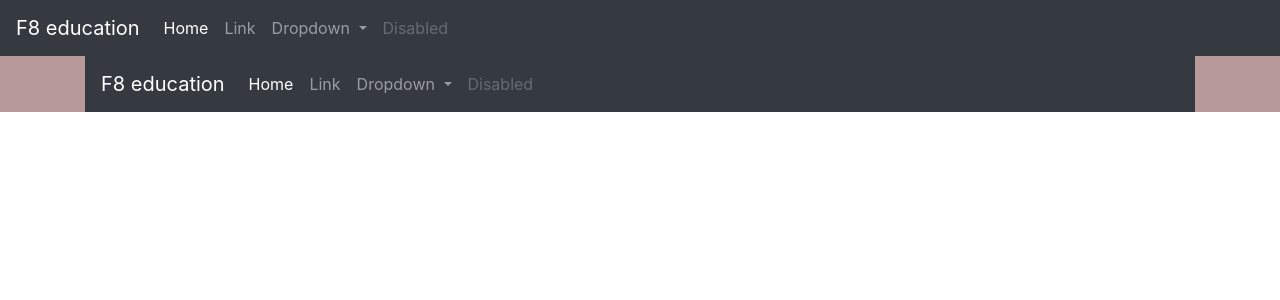
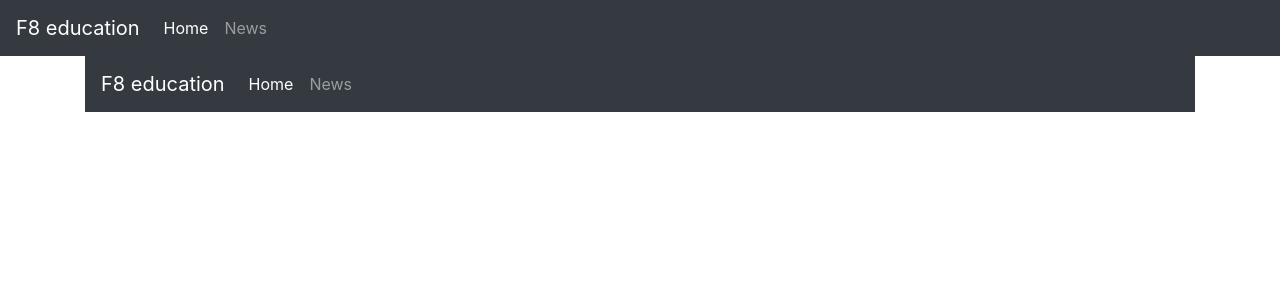
Before and after one commit to Chicken-learns-to-code/basic-nodejs, a Node server app: template src/resources/views/partials/header.hbs in a window 1280 px wide. Shown: the top 300 px of the page. Run offline with Node 20, Linux system fonts and the light colour scheme; the template is opened without the code that fills it, so the values that code supplies are empty; style sheets or scripts are compiled from the project's sources; some libraries are stand-ins or nearby versions.

Commit message:
Mô hình MVC

```diff
--- a/src/index.js
+++ b/src/index.js
@@ -4,9 +4,15 @@ const handlebars = require('express-handlebars');
 const morgan = require('morgan'); //import library
 const app = express();
 const port = 3000;
-
+const route = require('./routes');
 
 app.use(express.static(path.join(__dirname,'public')));
+app.use(express.urlencoded({
+  extended: true,
+})); //send get
+app.use(express.json()); //send post
+//XMLHttpRequest, fetch, axios
+
 
 //HTTP logger
 app.use(morgan('combined'));
@@ -16,15 +22,10 @@ app.engine('hbs',handlebars.engine({
 }));
 app.set('view engine','hbs');
 app.set('views', path.join(__dirname,'resources/views'));
-// Route
-app.get('/', (req, res) => {
-  res.render('home'); //Nếu không muốn lấy layout thì render false;
-  //res.render('home',{layout: false});
-});
+// Route init
+route(app);
 
-app.get('/tin-tuc', (req, res) => {
-  res.render('news');
-});
+
 // Run the program : chạy chương trình
 app.listen(port, () => {
   console.log(`Example app listening on port ${port}`)
--- a/src/resources/scss/_variable.scss
+++ b/src/resources/scss/_variable.scss
@@ -1 +1 @@
-$red-color: rgb(184, 154, 154);
+$red-color: white;
--- a/src/resources/views/layouts/main.hbs
+++ b/src/resources/views/layouts/main.hbs
@@ -5,7 +5,8 @@
     <meta charset="UTF-8">
     <meta http-equiv="X-UA-Compatible" content="IE=edge">
     <meta name="viewport" content="width=device-width, initial-scale=1.0">
-    <title>Document</title>
+    <title>Basic learn</title>
+    <link rel="shortcut icon" href="/img/zotye.png" type="image/x-icon">
     <link rel="stylesheet" href="https://cdn.jsdelivr.net/npm/bootstrap@4.0.0/dist/css/bootstrap.min.css"
         integrity="sha384-Gn5384xqQ1aoWXA+058RXPxPg6fy4IWvTNh0E263XmFcJlSAwiGgFAW/dAiS6JXm" crossorigin="anonymous">
     <link rel="stylesheet" href="/css/app.css">
--- a/src/resources/views/partials/header.hbs
+++ b/src/resources/views/partials/header.hbs
@@ -7,12 +7,12 @@
   <div class="collapse navbar-collapse" id="navbarSupportedContent">
     <ul class="navbar-nav mr-auto">
       <li class="nav-item active">
-        <a class="nav-link" href="#">Home <span class="sr-only">(current)</span></a>
+        <a class="nav-link" href="/">Home <span class="sr-only">(current)</span></a>
       </li>
       <li class="nav-item">
-        <a class="nav-link" href="#">Link</a>
+        <a class="nav-link" href="/news">News</a>
       </li>
-      <li class="nav-item dropdown">
+      {{!-- <li class="nav-item dropdown">
         <a class="nav-link dropdown-toggle" href="#" id="navbarDropdown" role="button" data-toggle="dropdown" aria-haspopup="true" aria-expanded="false">
           Dropdown
         </a>
@@ -22,10 +22,8 @@
           <div class="dropdown-divider"></div>
           <a class="dropdown-item" href="#">Something else here</a>
         </div>
-      </li>
-      <li class="nav-item">
-        <a class="nav-link disabled" href="#">Disabled</a>
-      </li>
+      </li> --}}
+
     </ul>
 
   </div>
```
Also changed, not shown: src/app/controllers/NewsController.js (added, +11 -0 lines), src/app/controllers/SiteController.js (added, +11 -0 lines), src/resources/views/search.hbs (added, +11 -0 lines), src/routes/index.js (added, +13 -0 lines), src/routes/news.js (added, +9 -0 lines), src/routes/site.js (added, +9 -0 lines), src/public/css/app.css (added).
